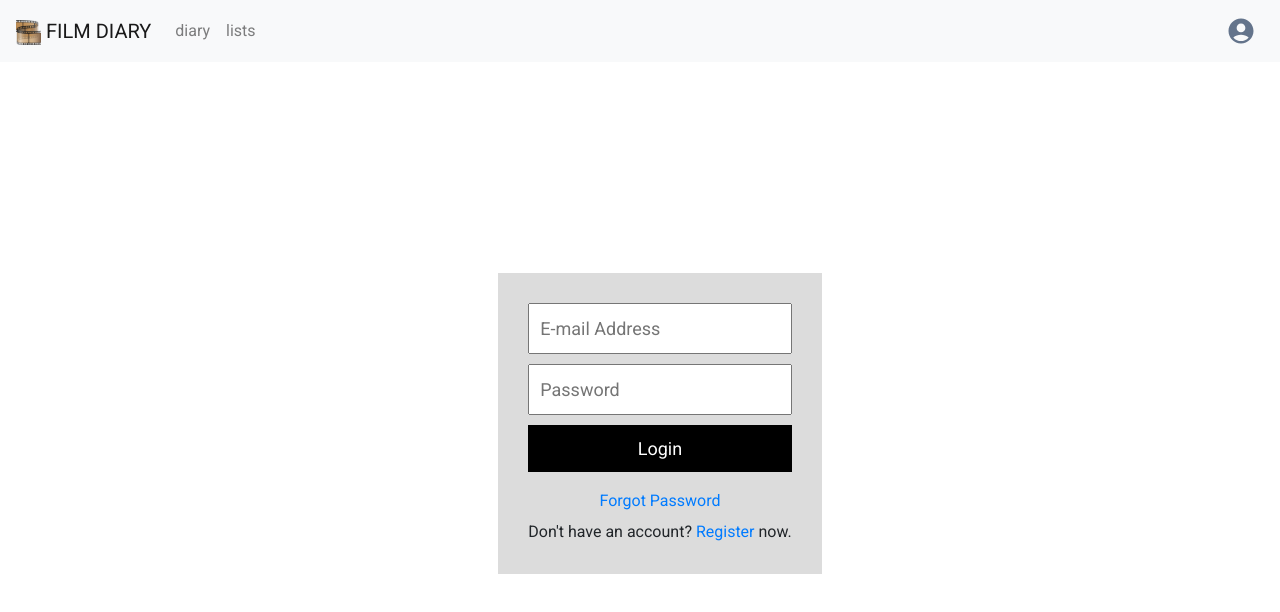
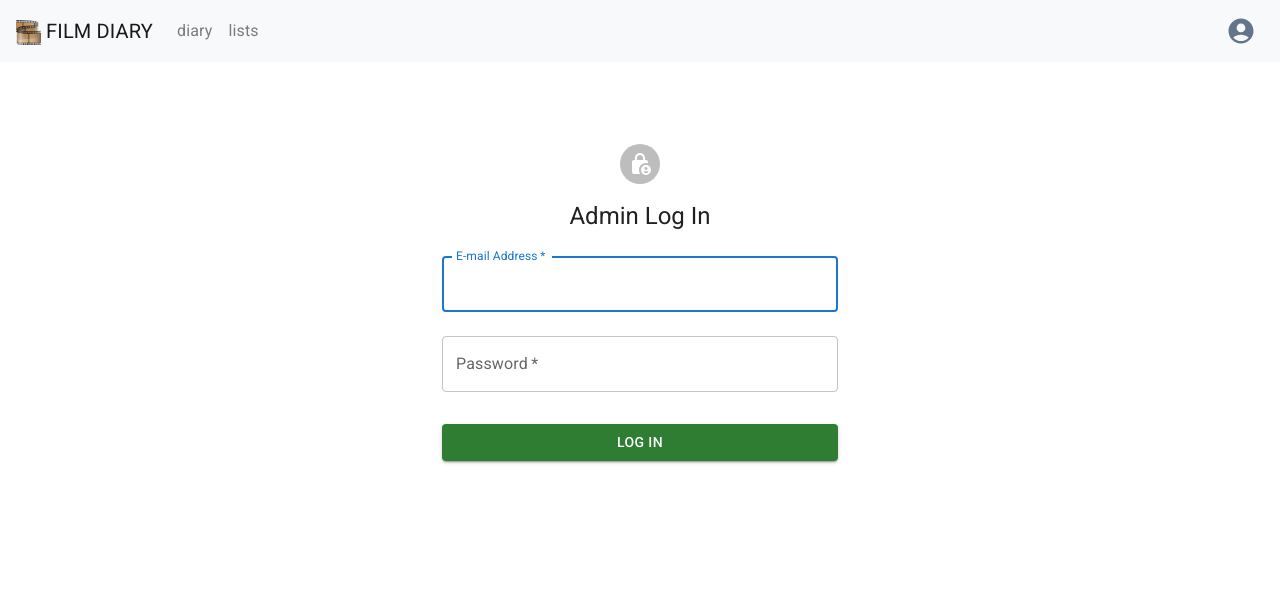
Before and after one commit to annasjiang/filmdiary, a React (Create React App) app in the folder client/: page /login in a window 1280 px wide. Shown: the top 612 px of the page. Built offline with nearby package versions, Linux system fonts and the light colour scheme; no server answers.

Commit message:
login less ugoo + no more reset/register

```diff
--- a/client/src/App.js
+++ b/client/src/App.js
@@ -20,8 +20,6 @@ import CreateList from "./components/createList";
 import ViewList from "./components/viewList";
 
 import Login from "./components/login";
-import Register from "./components/register";
-import Reset from "./components/reset";
 import Logout from "./components/logout";
 
 const App = () => {
@@ -34,8 +32,6 @@ const App = () => {
         <Route path="/diary" element={<Diary />} />
 
         <Route path="/login" element={<Login />} />
-        <Route path="/register" element={<Register />} />
-        <Route path="/reset" element={<Reset />} />
         <Route path="/logout" element={<Logout />} />
 
         <Route path="/edit/:id" element={<Edit />} />
--- a/client/src/components/firebase.js
+++ b/client/src/components/firebase.js
@@ -1,21 +1,10 @@
 import { initializeApp } from "firebase/app";
 import {
-  GoogleAuthProvider,
   getAuth,
-  signInWithPopup,
   signInWithEmailAndPassword,
-  createUserWithEmailAndPassword,
-  sendPasswordResetEmail,
   signOut,
 } from "firebase/auth";
-import {
-  getFirestore,
-  query,
-  getDocs,
-  collection,
-  where,
-  addDoc,
-} from "firebase/firestore";
+import { getFirestore } from "firebase/firestore";
 
 const firebaseConfig = {
   apiKey: "AIzaSyB4JoS0HRvOYHgGf15GdSrVRtw3nnGK7js",
@@ -30,37 +19,10 @@ const firebaseConfig = {
 const app = initializeApp(firebaseConfig);
 const auth = getAuth(app);
 const db = getFirestore(app);
-const googleProvider = new GoogleAuthProvider();
 
 const logInWithEmailAndPassword = async (email, password) => {
   try {
     await signInWithEmailAndPassword(auth, email, password);
-  } catch (err) {
-    console.error(err);
-    alert(err.message);
-  }
-};
-
-const registerWithEmailAndPassword = async (name, email, password) => {
-  try {
-    const res = await createUserWithEmailAndPassword(auth, email, password);
-    const user = res.user;
-    await addDoc(collection(db, "users"), {
-      uid: user.uid,
-      name,
-      authProvider: "local",
-      email,
-    });
-  } catch (err) {
-    console.error(err);
-    alert(err.message);
-  }
-};
-
-const sendPasswordReset = async (email) => {
-  try {
-    await sendPasswordResetEmail(auth, email);
-    alert("Password reset link sent!");
   } catch (err) {
     console.error(err);
     alert(err.message);
@@ -76,8 +38,5 @@ export {
   db,
   logInWithEmailAndPassword,
   signInWithEmailAndPassword,
-  registerWithEmailAndPassword,
-  sendPasswordResetEmail,
-  sendPasswordReset,
   logout,
 };
--- a/client/src/components/login.css
+++ /dev/null
@@ -1,33 +0,0 @@
-.login {
-  height: 100vh;
-  width: 100vw;
-  display: flex;
-  align-items: center;
-  justify-content: center;
-}
-.login__container {
-  display: flex;
-  flex-direction: column;
-  text-align: center;
-  background-color: #dcdcdc;
-  padding: 30px;
-}
-.login__textBox {
-  padding: 10px;
-  font-size: 18px;
-  margin-bottom: 10px;
-}
-.login__btn {
-  padding: 10px;
-  font-size: 18px;
-  margin-bottom: 10px;
-  border: none;
-  color: white;
-  background-color: black;
-}
-.login__google {
-  background-color: #4285f4;
-}
-.login div {
-  margin-top: 7px;
-}
--- a/client/src/components/login.js
+++ b/client/src/components/login.js
@@ -2,7 +2,16 @@ import React, { useEffect, useState } from "react";
 import { Link, useNavigate } from "react-router-dom";
 import { auth, logInWithEmailAndPassword } from "./firebase";
 import { useAuthState } from "react-firebase-hooks/auth";
-import "./login.css";
+
+import Avatar from '@mui/material/Avatar';
+import Button from '@mui/material/Button';
+import CssBaseline from '@mui/material/CssBaseline';
+import TextField from '@mui/material/TextField';
+import Grid from '@mui/material/Grid';
+import Box from '@mui/material/Box';
+import LockPersonIcon from '@mui/icons-material/LockPerson';
+import Typography from '@mui/material/Typography';
+import Container from '@mui/material/Container';
 
 function Login() {
   const [email, setEmail] = useState("");
@@ -19,36 +28,55 @@ function Login() {
   }, [user, loading]);
 
   return (
-    <div className="login">
-      <div className="login__container">
-        <input
-          type="text"
-          className="login__textBox"
+
+    <Container component="main" maxWidth="xs">
+      <CssBaseline />
+      <Box
+        sx={{
+          marginTop: 8,
+          display: 'flex',
+          flexDirection: 'column',
+          alignItems: 'center',
+        }}
+      >
+        <Avatar sx={{ m: 2, mt: 10 }}>
+          <LockPersonIcon />
+        </Avatar>
+        <Typography component="h1" variant="h5">
+          Admin Log In
+        </Typography>
+        <Box component="form" noValidate sx={{ mt: 1 }}>
+          <TextField
+            required
+            fullWidth
+            margin="normal"
+            id="outlined-required"
+            label="E-mail Address"
             value={email}
             onChange={(e) => setEmail(e.target.value)}
-          placeholder="E-mail Address"
+            autoFocus
           />
-        <input
+          <TextField
+            required
+            fullWidth
+            margin="normal"
             type="password"
-          className="login__textBox"
+            id="outlined-required"
+            label="Password"
             value={password}
             onChange={(e) => setPassword(e.target.value)}
-          placeholder="Password"
           />
-        <button
-          className="login__btn"
-          onClick={() => logInWithEmailAndPassword(email, password)}
-        >
-          Login
-        </button>
-        <div>
-          <Link to="/reset">Forgot Password</Link>
-        </div>
-        <div>
-          Don't have an account? <Link to="/register">Register</Link> now.
-        </div>
-      </div>
-    </div>
+          <Button
+            fullWidth
+            sx={{ mt: 3, mb: 2 }}
+            variant="contained"
+            color="success"
+            onClick={() => logInWithEmailAndPassword(email, password)}>
+            LOG IN
+          </Button>
+        </Box>
+      </Box>
+    </Container>
   );
 }
 
--- a/client/src/components/logout.css
+++ /dev/null
@@ -1,25 +0,0 @@
-.dashboard {
-    height: 100vh;
-    width: 100vw;
-    display: flex;
-    align-items: center;
-    justify-content: center;
-  }
-  .dashboard__container {
-    display: flex;
-    flex-direction: column;
-    text-align: center;
-    background-color: #dcdcdc;
-    padding: 30px;
-  }
-  .dashboard__btn {
-    padding: 10px;
-    font-size: 18px;
-    margin-top: 10px;
-    border: none;
-    color: white;
-    background-color: black;
-  }
-  .dashboard div {
-    margin-top: 7px;
-  }
--- a/client/src/components/logout.js
+++ b/client/src/components/logout.js
@@ -1,11 +1,18 @@
 import React, { useEffect, useState } from "react";
 import { useAuthState } from "react-firebase-hooks/auth";
-import { useNavigate } from "react-router-dom";
+import { Link, useNavigate } from "react-router-dom";
 
 import { auth, db, logout } from "./firebase";
 import { query, collection, getDocs, where } from "firebase/firestore";
 
-import "./logout.css";
+import Avatar from '@mui/material/Avatar';
+import Button from '@mui/material/Button';
+import CssBaseline from '@mui/material/CssBaseline';
+import LogoutIcon from '@mui/icons-material/Logout';
+import Box from '@mui/material/Box';
+import Typography from '@mui/material/Typography';
+import Container from '@mui/material/Container';
+import { createTheme } from '@mui/material/styles';
 
 function Dashboard() {
   const [user, loading, error] = useAuthState(auth);
@@ -27,16 +34,58 @@ function Dashboard() {
     if (!user) return navigate("/");
     fetchUserName();
   }, [user, loading]);
+
+  const theme = createTheme({
+    typography: {
+      fontSize: 12,
+      h1: {
+        fontWeight: 800,
+      },
+    },
+  });
+
   return (
-    <div className="dashboard">
-       <div className="dashboard__container">
-        are you sure you want to log out,
-         <div>{name}</div>
-         <button className="dashboard__btn" onClick={logout}>
-          Logout
-         </button>
-       </div>
-     </div>
+    <Container component="main" maxWidth="xs">
+    <CssBaseline />
+    <Box
+      sx={{
+        marginTop: 8,
+        display: 'flex',
+        flexDirection: 'column',
+        alignItems: 'center',
+      }}
+    >
+      <Avatar sx={{ m: 2, mt: 10 }}>
+        <LogoutIcon />
+      </Avatar>
+      <Typography> are you sure you want to log out, </Typography>
+      <Typography component="h1"> {name} </Typography>
+      <Box
+        fullWidth
+        component="form"
+        spacing={2}
+        justify='space-between'
+        noValidate sx={{ mt: 1 }}
+        >
+          <Button
+            fullWidth
+            sx={{ mt: 3 }}
+            variant="contained"
+            color="inherit"
+            onClick={logout}>
+            LOG OUT
+          </Button>
+          <Button
+            fullWidth
+            sx={{ mt: 3 }}
+            variant="contained"
+            color="success"
+            component={Link} to='/'>
+            CANCEL
+          </Button>
+      </Box>
+    </Box>
+  </Container>
   );
 }
 export default Dashboard;
--- a/client/src/components/register.css
+++ /dev/null
@@ -1,33 +0,0 @@
-.register {
-    height: 100vh;
-    width: 100vw;
-    display: flex;
-    align-items: center;
-    justify-content: center;
-  }
-  .register__container {
-    display: flex;
-    flex-direction: column;
-    text-align: center;
-    background-color: #dcdcdc;
-    padding: 30px;
-  }
-  .register__textBox {
-    padding: 10px;
-    font-size: 18px;
-    margin-bottom: 10px;
-  }
-  .register__btn {
-    padding: 10px;
-    font-size: 18px;
-    margin-bottom: 10px;
-    border: none;
-    color: white;
-    background-color: black;
-  }
-  .register__google {
-    background-color: #4285f4;
-  }
-  .register div {
-    margin-top: 7px;
-  }
--- a/client/src/components/register.js
+++ /dev/null
@@ -1,59 +0,0 @@
-import React, { useEffect, useState } from "react";
-import { useAuthState } from "react-firebase-hooks/auth";
-import { Link, useNavigate } from "react-router-dom";
-import { auth, registerWithEmailAndPassword } from "./firebase";
-import "./register.css";
-
-function Register() {
-  const [email, setEmail] = useState("");
-  const [password, setPassword] = useState("");
-  const [name, setName] = useState("");
-  const [user, loading, error] = useAuthState(auth);
-  const navigate = useNavigate();
-
-  const register = () => {
-    if (!name) alert("Please enter name");
-    registerWithEmailAndPassword(name, email, password);
-  };
-
-  useEffect(() => {
-    if (loading) return;
-    if (user) navigate("/");
-  }, [user, loading]);
-
-  return (
-    <div className="register">
-      <div className="register__container">
-        <input
-          type="text"
-          className="register__textBox"
-          value={name}
-          onChange={(e) => setName(e.target.value)}
-          placeholder="Full Name"
-        />
-        <input
-          type="text"
-          className="register__textBox"
-          value={email}
-          onChange={(e) => setEmail(e.target.value)}
-          placeholder="E-mail Address"
-        />
-        <input
-          type="password"
-          className="register__textBox"
-          value={password}
-          onChange={(e) => setPassword(e.target.value)}
-          placeholder="Password"
-        />
-        <button className="register__btn" onClick={register}>
-          Register
-        </button>
-        <div>
-          Already have an account? <Link to="/login">Login</Link> now.
-        </div>
-      </div>
-    </div>
-  );
-}
-
-export default Register;
--- a/client/src/components/reset.css
+++ /dev/null
@@ -1,30 +0,0 @@
-.reset {
-    height: 100vh;
-    width: 100vw;
-    display: flex;
-    align-items: center;
-    justify-content: center;
-  }
-  .reset__container {
-    display: flex;
-    flex-direction: column;
-    text-align: center;
-    background-color: #dcdcdc;
-    padding: 30px;
-  }
-  .reset__textBox {
-    padding: 10px;
-    font-size: 18px;
-    margin-bottom: 10px;
-  }
-  .reset__btn {
-    padding: 10px;
-    font-size: 18px;
-    margin-bottom: 10px;
-    border: none;
-    color: white;
-    background-color: black;
-  }
-  .reset div {
-    margin-top: 7px;
-  }
--- a/client/src/components/reset.js
+++ /dev/null
@@ -1,39 +0,0 @@
-import React, { useEffect, useState } from "react";
-import { useAuthState } from "react-firebase-hooks/auth";
-import { useNavigate } from "react-router-dom";
-import { Link } from "react-router-dom";
-import { auth, sendPasswordResetEmail } from "./firebase";
-import "./reset.css";
-
-function Reset() {
-  const [email, setEmail] = useState("");
-  const [user, loading, error] = useAuthState(auth);
-  const navigate = useNavigate();
-  useEffect(() => {
-    if (loading) return;
-    if (user) navigate("/");
-  }, [user, loading]);
-  return (
-    <div className="reset">
-      <div className="reset__container">
-        <input
-          type="text"
-          className="reset__textBox"
-          value={email}
-          onChange={(e) => setEmail(e.target.value)}
-          placeholder="E-mail Address"
-        />
-        <button
-          className="reset__btn"
-          onClick={() => sendPasswordResetEmail(email)}
-        >
-          Send password reset email
-        </button>
-        <div>
-          Don't have an account? <Link to="/register">Register</Link> now.
-        </div>
-      </div>
-    </div>
-  );
-}
-export default Reset;
```
Lines whose indentation alone changed are shown as unchanged.
